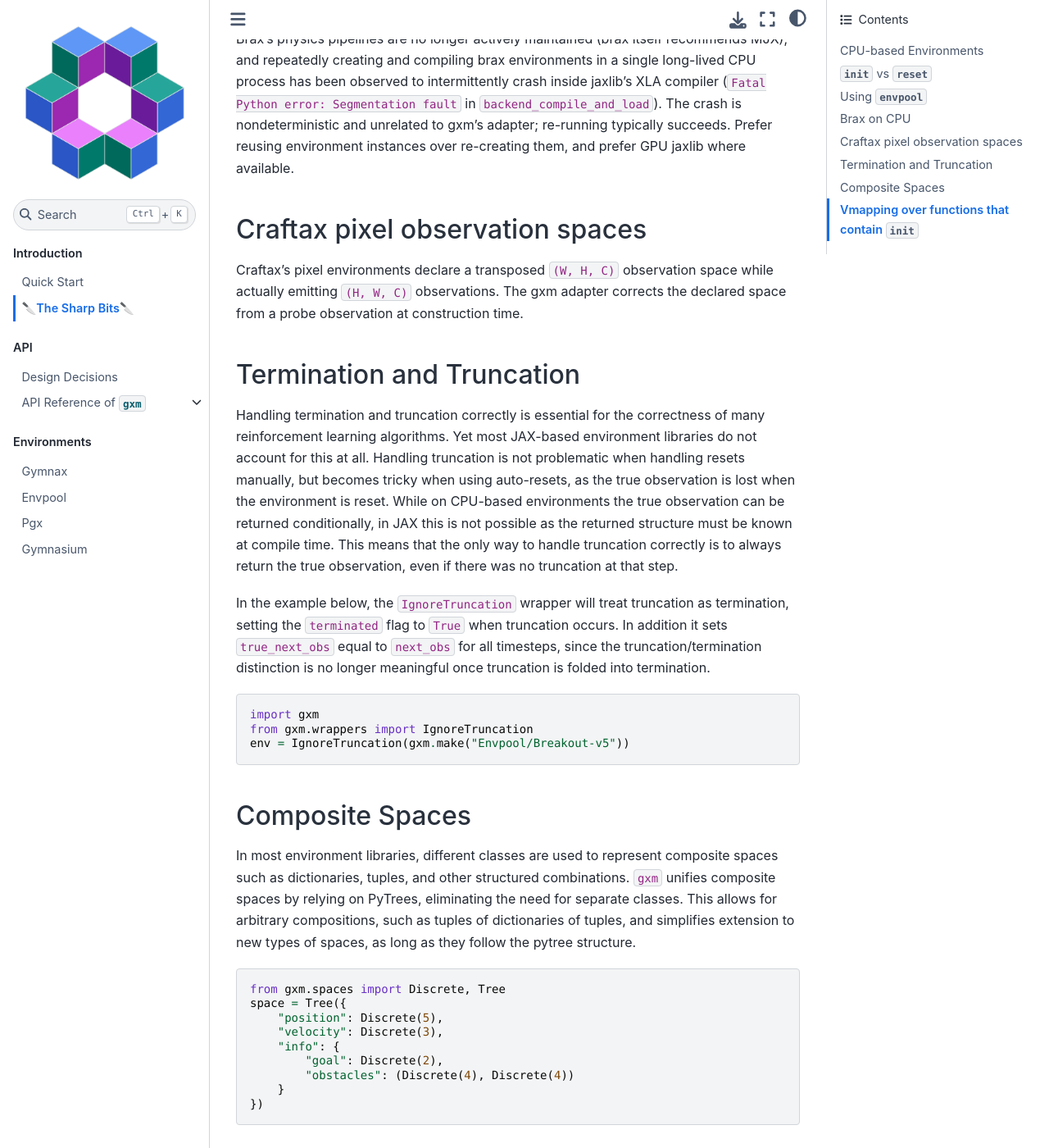
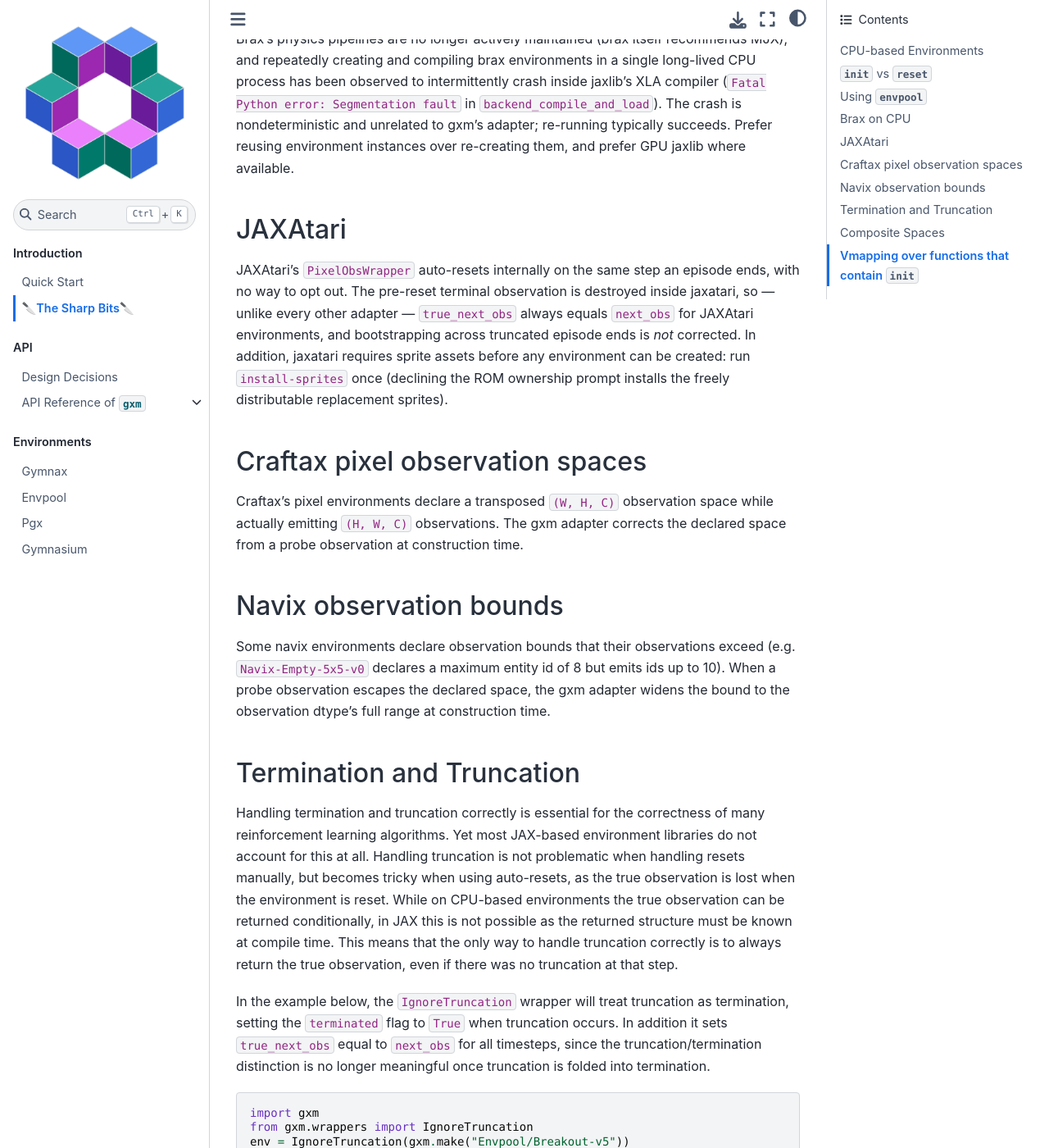
Before and after one commit to huterguier/gxm, a Sphinx documentation site: the page built from docs/the_sharp_bits.md, in a window 1280 px wide and 1400 px high, scrolled down 1412 px. Shown: the whole window at 82% size. Built offline with Sphinx 7.4.7 and the Sphinx Book theme 1.1.4, drawn with Linux system fonts in a browser that asks for light colours; some web fonts are replaced; pages that are not in the unit, such as notebooks, are missing from menus.

Commit message:
Document JAXAtari and navix sharp bits

```diff
--- a/docs/the_sharp_bits.md
+++ b/docs/the_sharp_bits.md
@@ -52,10 +52,25 @@ has been observed to intermittently crash inside jaxlib's XLA compiler
 nondeterministic and unrelated to gxm's adapter; re-running typically succeeds. Prefer
 reusing environment instances over re-creating them, and prefer GPU jaxlib where available.
 
+## JAXAtari
+JAXAtari's ``PixelObsWrapper`` auto-resets internally on the same step an episode
+ends, with no way to opt out. The pre-reset terminal observation is destroyed
+inside jaxatari, so — unlike every other adapter — ``true_next_obs`` always equals
+``next_obs`` for JAXAtari environments, and bootstrapping across truncated episode
+ends is *not* corrected. In addition, jaxatari requires sprite assets before any
+environment can be created: run ``install-sprites`` once (declining the ROM
+ownership prompt installs the freely distributable replacement sprites).
+
 ## Craftax pixel observation spaces
 Craftax's pixel environments declare a transposed `(W, H, C)` observation space while
 actually emitting `(H, W, C)` observations. The gxm adapter corrects the declared space
 from a probe observation at construction time.
+
+## Navix observation bounds
+Some navix environments declare observation bounds that their observations exceed
+(e.g. `Navix-Empty-5x5-v0` declares a maximum entity id of 8 but emits ids up to 10).
+When a probe observation escapes the declared space, the gxm adapter widens the bound
+to the observation dtype's full range at construction time.
 
 ## Termination and Truncation
 Handling termination and truncation correctly is essential for the correctness of many reinforcement learning algorithms.
```
